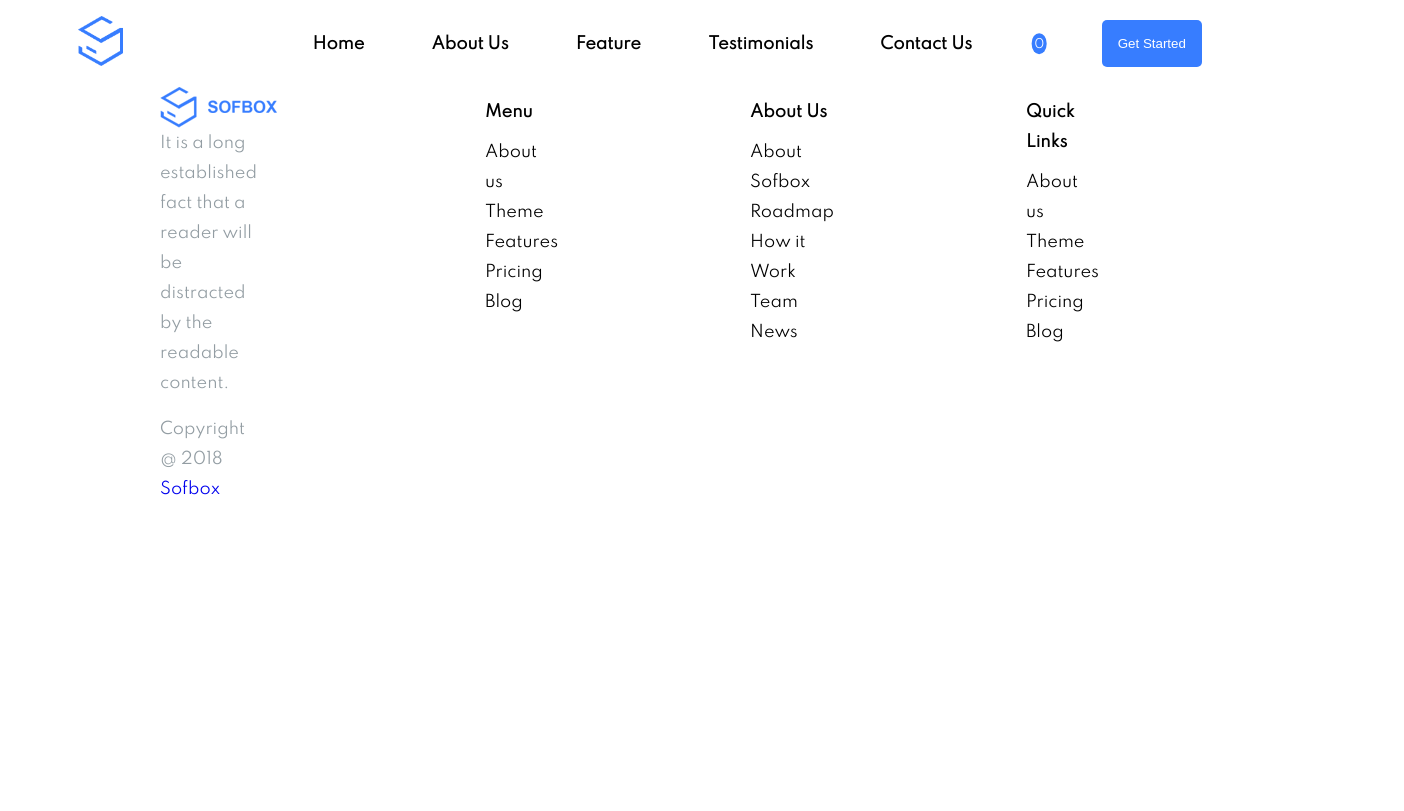
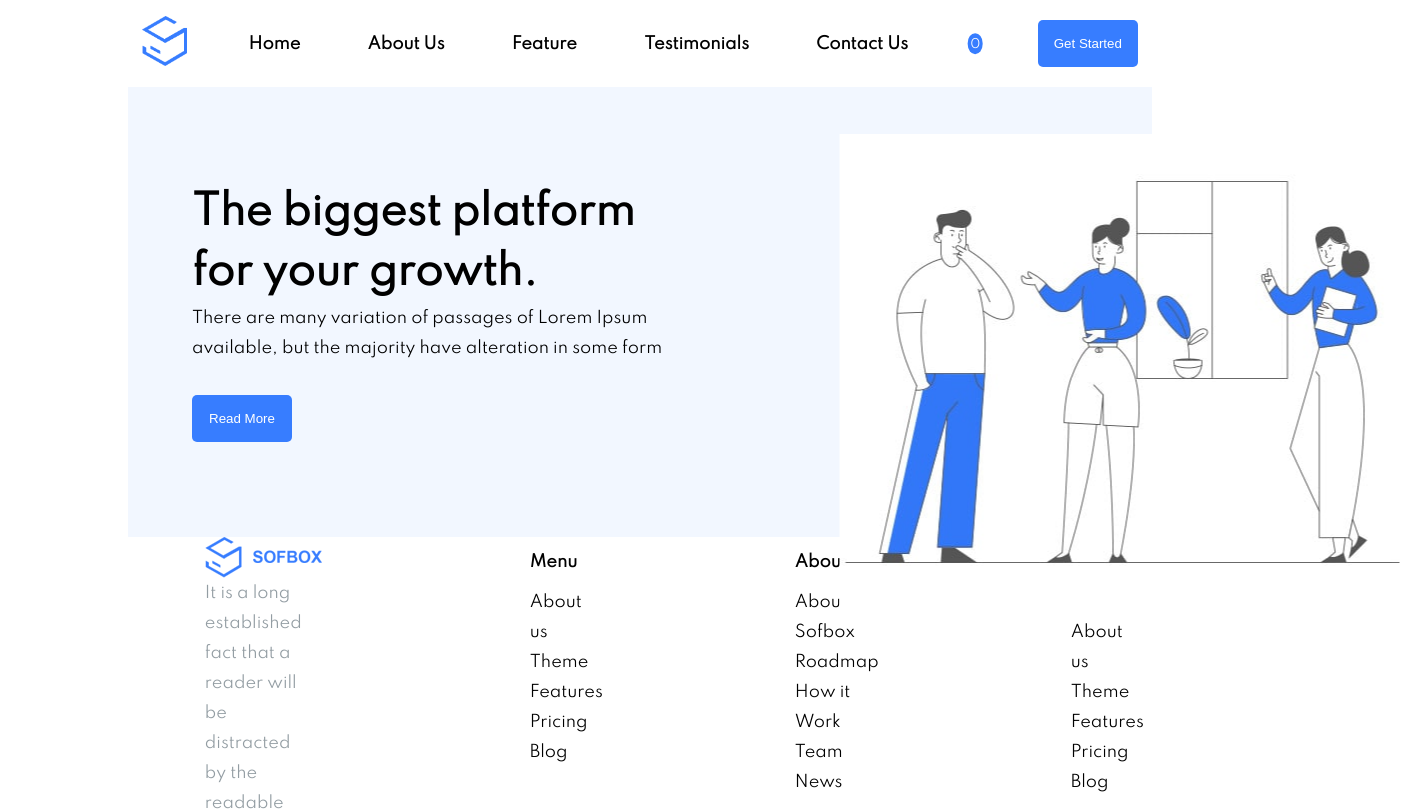
Before and after one commit to PaoloPascucci/proj-html-vuejs, a Vue app: page / in a window 1280 px wide. Shown: the top 811 px of the page, 1404 px wide, since content can reach past the window. Built offline with nearby package versions, Linux system fonts and the light colour scheme; the HTML template or start-up script is replaced by a standard one.

Commit message:
Add hero-image

```diff
--- a/src/App.vue
+++ b/src/App.vue
@@ -37,5 +37,8 @@ export default {
 }
 body{
   font-family: 'Spartan', sans-serif;
+  width:80%;
+  margin: auto  ;
+
 }
 </style>
--- a/src/components/siteFooter.vue
+++ b/src/components/siteFooter.vue
@@ -45,8 +45,8 @@ export default {};
 .footer {
   display: flex;
   flex-direction: row;
-  width: 75%;
-  margin: auto;
+  width: 85%;
+  margin:auto;
 }
 .Sx_Footer {
     display:flex;
--- a/src/components/siteHeader.vue
+++ b/src/components/siteHeader.vue
@@ -69,13 +69,13 @@ export default {};
       }
     }
     .number {
-      background-color: rgb(55, 125, 255);
+      background-color: #377dff;
       color: white;
       width: fit-content;
       border-radius: 50%;
       padding: 0.1rem;
       position: absolute;
-      right: 18.8%;
+      right: 23.8%;
       top: 3.5%;
       transform: translate(50%, 25%);
       font-size: 12px;
@@ -87,13 +87,14 @@ export default {};
   }
   .button {
     margin: 4px 0;
-    .get_started {
-      background-color: rgb(55, 125, 255);
+  .get_started {
+      background-color: #377dff;
       color: white;
       border: none;
       padding: 1rem;
       border-radius: 5px;
     }
+
   }
 }
 </style>
--- a/src/components/siteMain.vue
+++ b/src/components/siteMain.vue
@@ -1,15 +1,68 @@
 <template>
-  <div>
-
+  <div class="main">
+    <section class="hero">
+      <div class="hero_text">
+        <h1>The biggest platform for your growth.</h1>
+        <p>
+          There are many variation of passages of Lorem Ipsum available, but the
+          majority have alteration in some form
+        </p>
+        <button class="get_started">Read More</button>
+      </div>
+      <div class="hero_image">
+        <img src="../assets/508.jpeg" alt="" />
+      </div>
+    </section>
+    <section></section>
+    <section></section>
+    <section></section>
+    <section></section>
+    <section></section>
   </div>
 </template>
 
 <script>
-export default {
-
-}
+export default {};
 </script>
 
-<style>
-
+<style lang="scss">
+.hero {
+  display: flex;
+  flex-direction: row;
+  background-color: #F2F7FF;
+  height: 450px;
+  .hero_text {
+    display: flex;
+    justify-content: center;
+    margin-left: 4rem;
+    flex-direction: column;
+    h1 {
+      font-size: 40px;
+      width: 50%;
+      line-height: 60px;
+    }
+    p {
+      width: 55%;
+      line-height: 30px;
+    }
+    button {
+      margin-top: 2rem;
+      padding: 1rem;
+      background-color: #377dff;
+      color: white;
+      border: none;
+      width: 100px;
+      border-radius: 5px;
+    }
+  }
+  .hero_image {
+    position: relative;
+    img {
+      position: absolute;
+      bottom: 165px;
+      right: 0;
+      transform: translate(50%, 50%);
+    }
+  }
+}
 </style>
```
